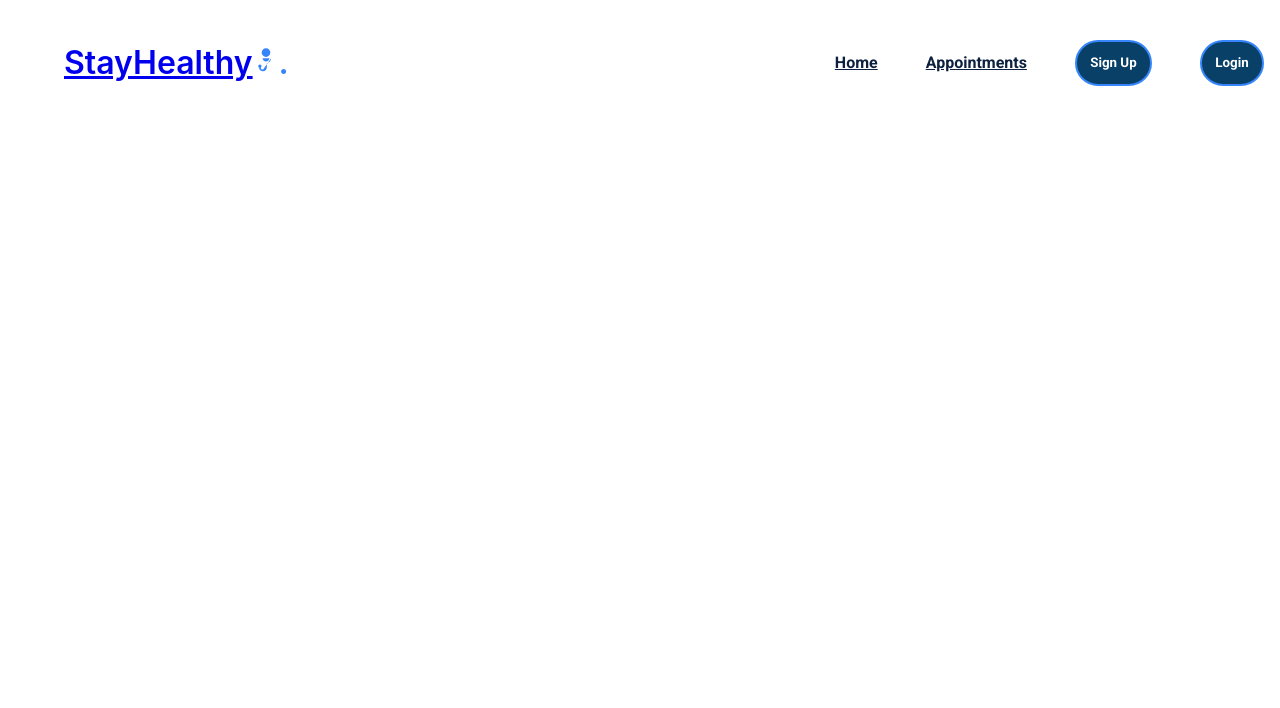
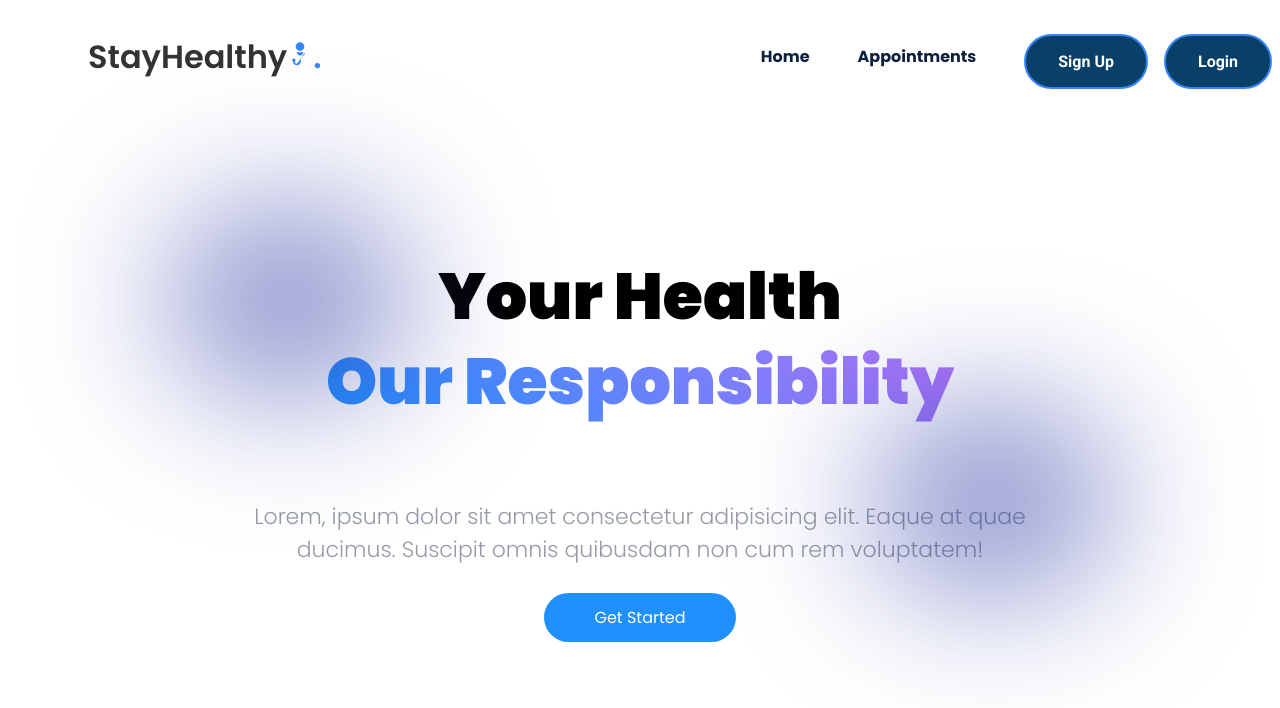
Before and after one commit to Andabeat/med_appt, a React (Create React App) app: page / in a window 1280 px wide. Shown: the top 708 px of the page. Built offline with nearby package versions, Linux system fonts and the light colour scheme.

Commit message:
Add Landing_Page component and convert files to JSX

```diff
--- a/src/App.js
+++ b/src/App.js
@@ -6,6 +6,9 @@
 
 // Import custom Navbar component
 import Navbar from './Components/Navbar/Navbar';
+
+// Import Landing_Page component
+import Landing_Page from './Components/Landing_Page/Landing_Page';
 
 // Function component for the main App
 function App() {
@@ -16,11 +19,12 @@
       {/* Set up BrowserRouter for routing */}
       <BrowserRouter>
         {/* Display the Navbar component */}
-          <Navbar/>
+        <Navbar />
 
         {/* Set up the Routes for different pages */}
         <Routes>
           {/* Define individual Route components for different pages */}
+          <Route path="/" element={<Landing_Page />} />
         </Routes>
       </BrowserRouter>
     </div>
--- /dev/null
+++ b/src/Components/Landing_Page/Landing_Page.js
@@ -0,0 +1,39 @@
+import React from 'react';
+import './LandingPage.css';
+
+const Landing_Page = () => {
+  return (
+    <div>
+      <section className="hero-section">
+        <div>
+          <div data-aos="fade-up" className="flex-hero">
+
+            <h1>
+              Your Health<br />
+              <span className="text-gradient">
+                Our Responsibility
+              </span>
+            </h1>
+
+            <div className="blob-cont">
+              <div className="blue blob"></div>
+            </div>
+            <div className="blob-cont">
+              <div className="blue1 blob"></div>
+            </div>
+
+            <h4>
+              Lorem, ipsum dolor sit amet consectetur adipisicing elit. Eaque at quae ducimus. Suscipit omnis quibusdam non cum rem voluptatem!
+            </h4>
+            <a href="#services">
+              <button className="button">Get Started</button>
+            </a>
+
+          </div>
+        </div>
+      </section>
+    </div>
+  );
+};
+
+export default Landing_Page;
```
Also changed, not shown: 1 other file (tests, documents, lock files or other folders). Lines whose indentation alone changed are shown as unchanged.
